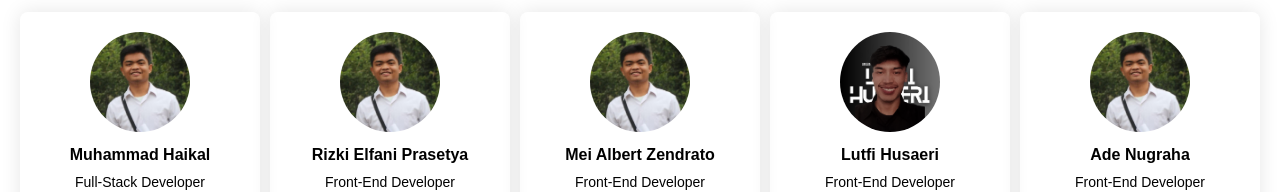
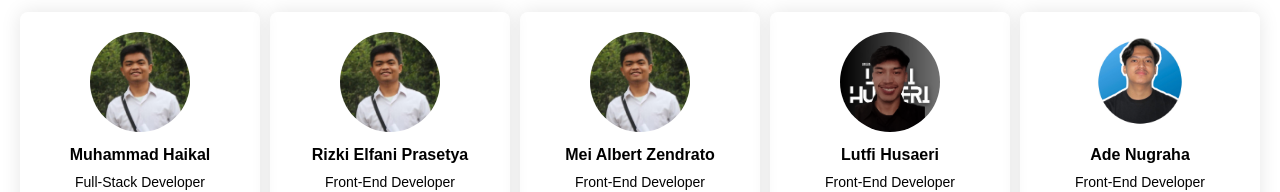
Before and after one commit to rizkielfanipr/weatrack-capstone, a plain HTML site: page tentang.html in a window 1280 px wide. Shown: the part 228-420 px from the top of the page. Drawn offline with Linux system fonts and the light colour scheme.

Commit message:
Update tentang.html

```diff
--- a/tentang.html
+++ b/tentang.html
@@ -89,7 +89,7 @@
   </div>
 
   <div class="about">
-    <img src="assets/about-us/rizki-image.jpg" alt="Person 1" class="circular-image">
+    <img src="assets/about-us/ade-image.jpg" alt="Person 1" class="circular-image">
     <h4 class="about-title-card">Ade Nugraha</h4>
     <p class="about-description-card">Front-End Developer</p>
     <div class="social-icons">
```
